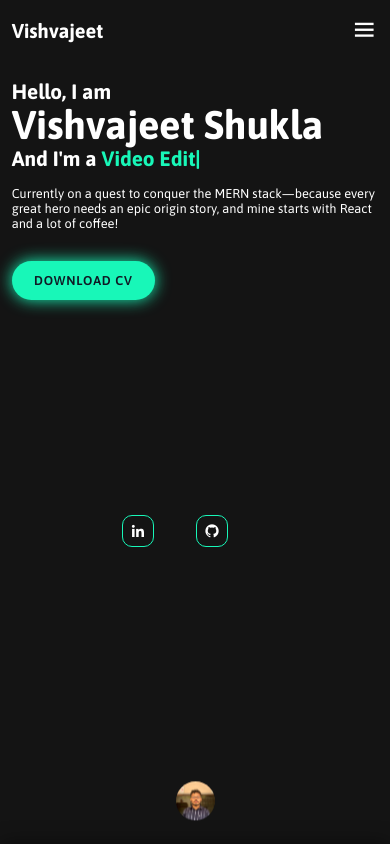
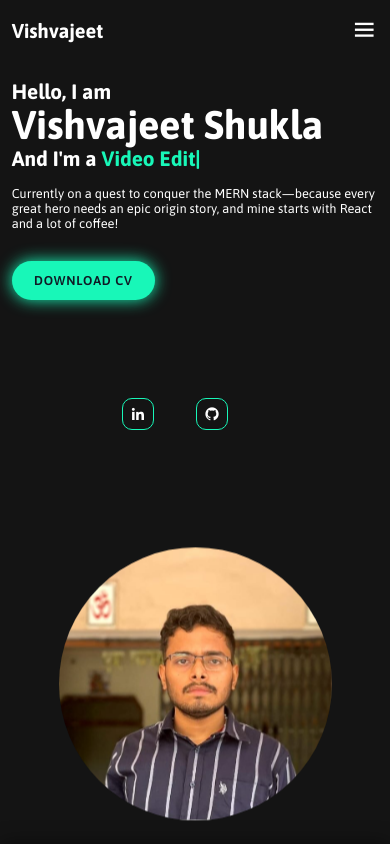
Before and after one commit to vishvajeet2012/video-port, a website: page index.html in a window 390 px wide. Shown: the top 844 px of the page. Drawn offline with nearby package versions, Linux system fonts and the light colour scheme.

Commit message:
Add files via upload

```diff
--- a/style.css
+++ b/style.css
@@ -295,11 +295,8 @@ gap: 40px;
     html{
         font-size: 55%;
     }
-    .home-img img{
-        width: 10vw;
-        border-radius: 100%;
 
-    }
+
 }
 
 @media (max-width: 990px){
@@ -320,11 +317,7 @@ gap: 40px;
     #menu-icon{
         display: block;
     }
-    .home-img img{
-        width: 10vw;
-        border-radius: 100%;
 
-    }
 
     #logo2{
         display: none;
@@ -387,19 +380,12 @@ gap: 40px;
         font-size: 50%;
 
     }
-    .home-img img{
-        width: 10vw;
-        border-radius: 100%;
 
-    }
 }
 
 @media (max-width: 360px){
-    .home-img img{
-        width: 10vw;
-        border-radius: 100%;
 
-    }
+
     .footer{
         flex-direction: column-reverse;
     }
```
